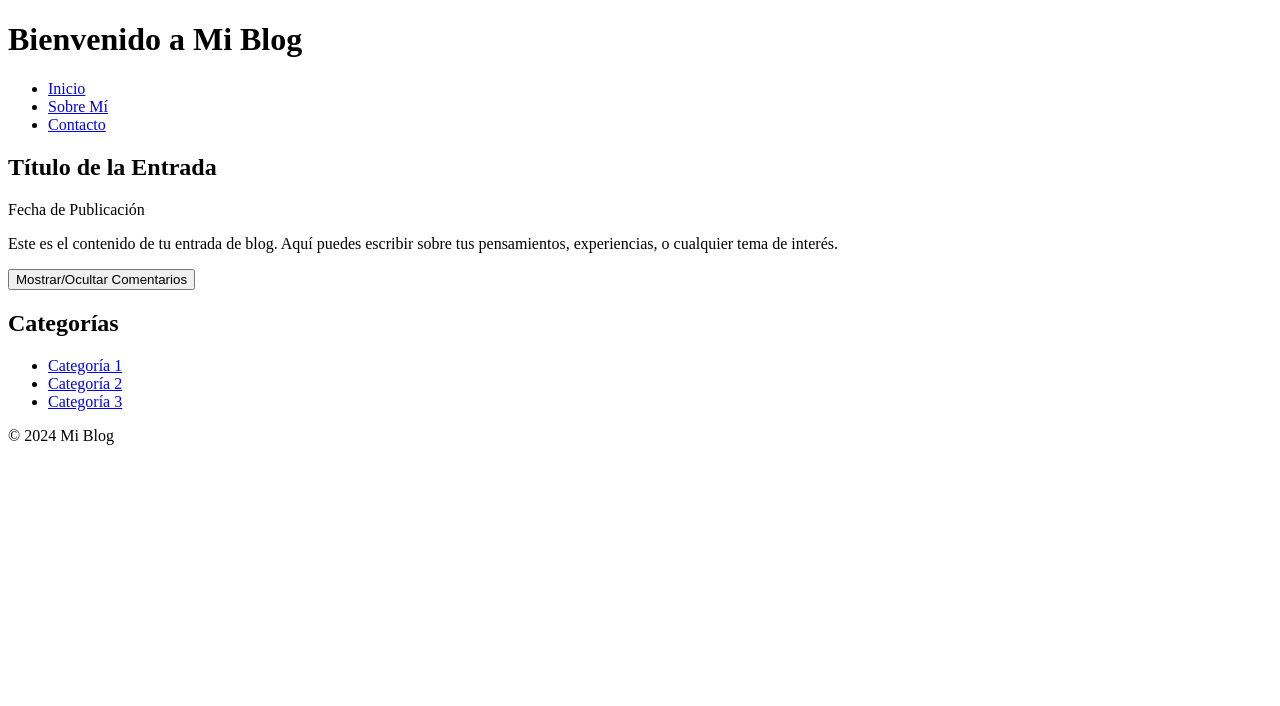
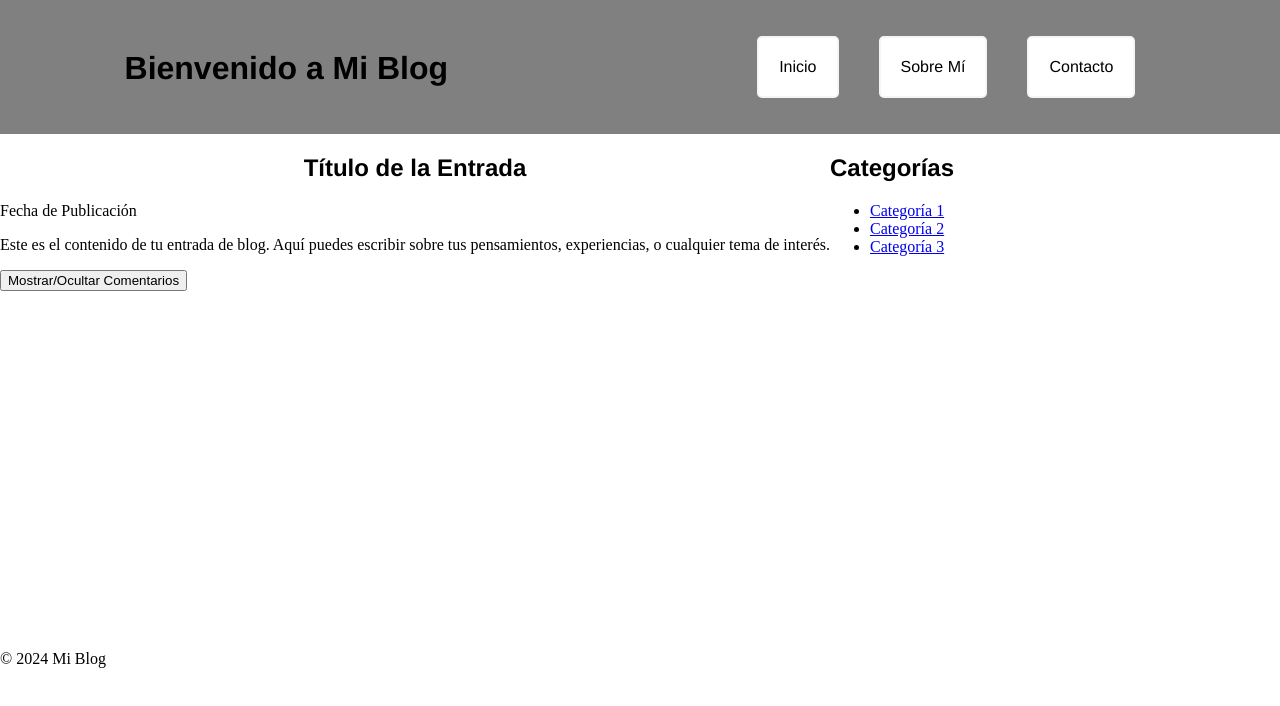
Before and after one commit to Huan-xe/Laboratorio_4, a plain HTML site: page index.html in a window 1280 px wide. Drawn offline with Linux system fonts and the light colour scheme; a script that the page names is missing.

Commit message:
Estilizando el blog personal

```diff
--- a/CSS/style.css
+++ b/CSS/style.css
@@ -1,3 +1,61 @@
+body{
+    margin: 0;
+    padding: 0;
+}
+
+
+header {
+    display: flex;
+    justify-content: space-around;
+    background-color: gray;
+}
+
+
+/* NAVEGADOR */
+nav ul{
+    display: flex;
+    flex-direction: row;
+
+
+}
+nav li{
+    display: grid;
+    margin: 20px;
+    background-color: white;
+    padding: 20px;
+    border: 2px solid whitesmoke;
+    border-radius: 5px;
+
+}
+h1{
+    text-decoration: none;
+    font-family: 'Franklin Gothic Medium', 'Arial Narrow', Arial, sans-serif;
+    color: black;
+    margin-top: 50px;
+}
+h2{
+    text-decoration: none;
+    font-family: 'Franklin Gothic Medium', 'Arial Narrow', Arial, sans-serif;
+    color: black;
+    text-align: center;
+}
+
+nav a{
+    text-decoration: none;
+    font-family: 'Franklin Gothic Medium', 'Arial Narrow', Arial, sans-serif;
+    color: black;
+}
+
+/* cuerpo */
+
+.cuerpo{
+    display: flex;
+    width: auto;
+    height: 500px;
+}
+
+
+
 
 .comments-section {
     margin-top: 20px;
@@ -37,3 +95,10 @@ input[type="text"] {
 .add-comment:hover {
     background-color: #0056b3;
 }
+
+
+footer{
+    display: flex;
+    flex-direction: column;
+
+}
--- a/index.html
+++ b/index.html
@@ -19,7 +19,7 @@
       </ul>
     </nav>
   </header>
-
+<div class="cuerpo">
   <main>
     <section class="blog-post">
       <h2>Título de la Entrada</h2>
@@ -44,7 +44,7 @@
       <li><a href="#">Categoría 3</a></li>
     </ul>
   </aside>
-
+</div>
   <footer>
     <p>&copy; 2024 Mi Blog</p>
   </footer>
```
